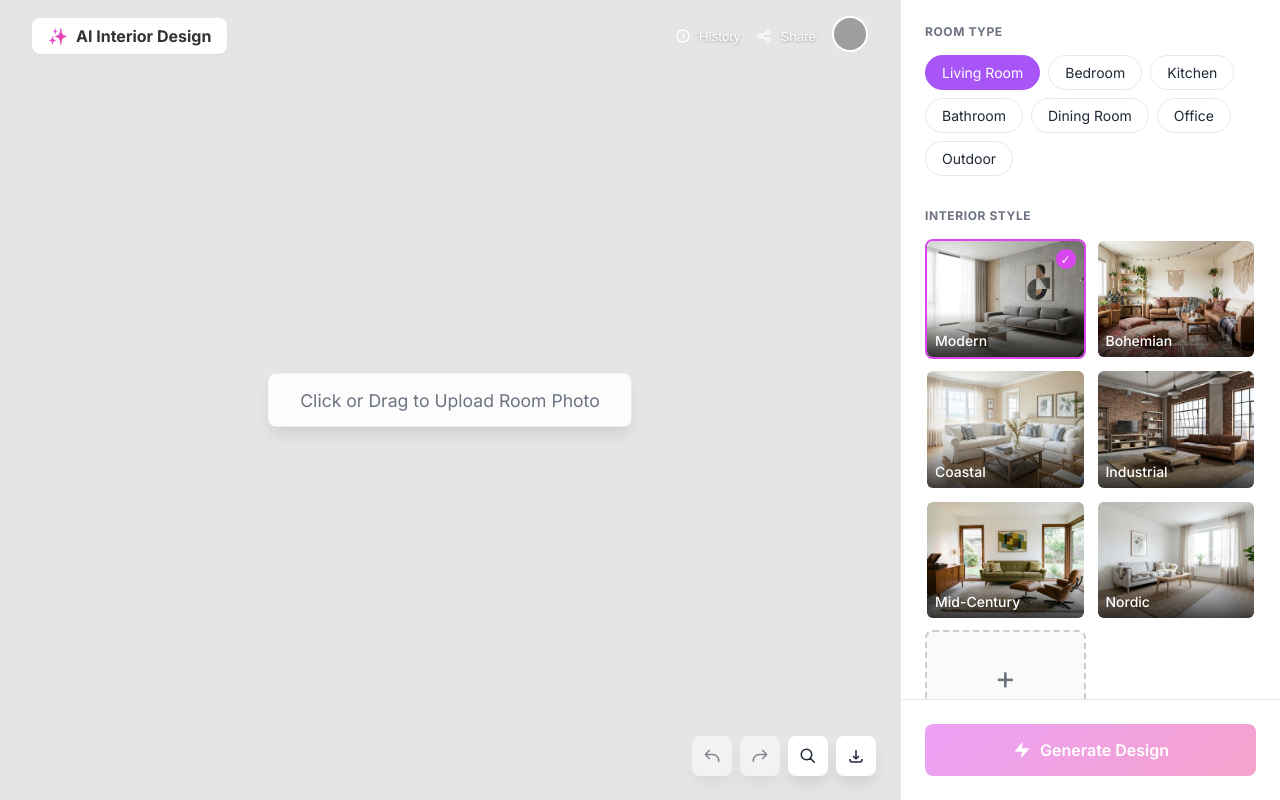
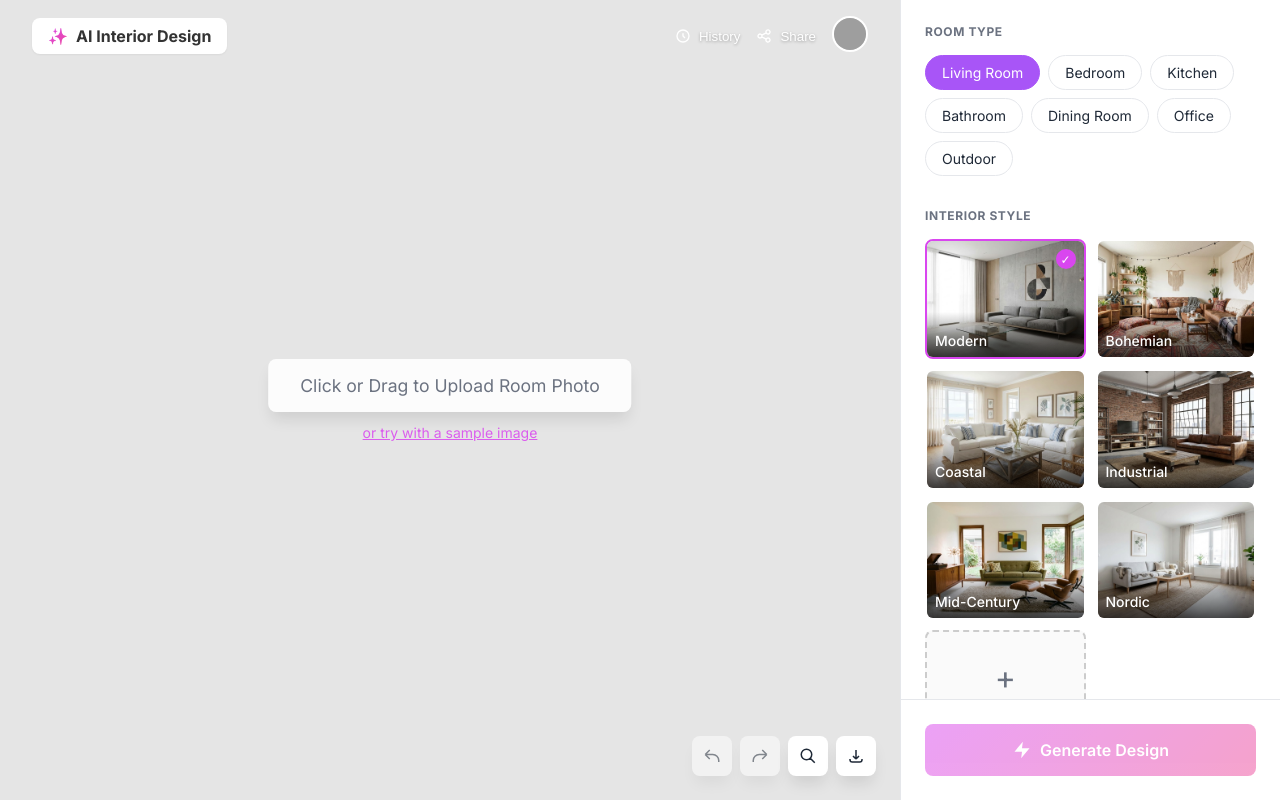
Before and after one commit to nectorv/AI_interior_design, a Flask app: page / in a window 1280 px wide. Run offline with Flask 3, Linux system fonts and the light colour scheme; some libraries are stand-ins or nearby versions; grey boxes are pictures that could not be loaded.

Commit message:
Add sample room image for one-click testing
Users can now click "or try with a sample image" to load a pre-bundled
room photo without needing to upload their own image first.

Co-Authored-By: Claude Sonnet 4.6 <noreply@anthropic.com>

```diff
--- a/static/css/style.css
+++ b/static/css/style.css
@@ -149,6 +149,25 @@ body {
 #initial-view p:hover {
     background: rgba(255, 255, 255, 1);
     transform: translateY(-2px);
+}
+
+.try-sample-btn {
+    pointer-events: auto;
+    display: block;
+    margin: 0.75rem auto 0;
+    background: none;
+    border: none;
+    color: var(--primary-color);
+    font-size: 0.875rem;
+    font-family: inherit;
+    cursor: pointer;
+    text-decoration: underline;
+    opacity: 0.85;
+    transition: opacity 0.2s;
+}
+
+.try-sample-btn:hover {
+    opacity: 1;
 }
 
 /* =========================================
--- a/static/js/main.js
+++ b/static/js/main.js
@@ -481,6 +481,22 @@ document.addEventListener('DOMContentLoaded', () => {
         reader.readAsDataURL(selectedFile);
     }
 
+    // Sample image loader
+    const trySampleBtn = document.getElementById('try-sample-btn');
+    if (trySampleBtn) {
+        trySampleBtn.addEventListener('click', async (e) => {
+            e.stopPropagation();
+            try {
+                const response = await fetch('/static/assets/sample-room.jpg');
+                const blob = await response.blob();
+                const file = new File([blob], 'sample-room.jpg', { type: 'image/jpeg' });
+                handleFileSelect(file);
+            } catch (err) {
+                console.error('Failed to load sample image', err);
+            }
+        });
+    }
+
     // Show upload button only when needed
     if (uploadBtnTrigger) {
         // Initially hidden, will show after result is generated
--- a/templates/index.html
+++ b/templates/index.html
@@ -45,6 +45,7 @@
 
                 <div id="initial-view" class="initial-view">
                     <p>Click or Drag to Upload Room Photo</p>
+                    <button id="try-sample-btn" class="try-sample-btn">or try with a sample image</button>
                 </div>
 
                 <div id="result-view" class="comparison-wrapper hidden">
```
Also changed, not shown: static/assets/sample-room.jpg (added).
